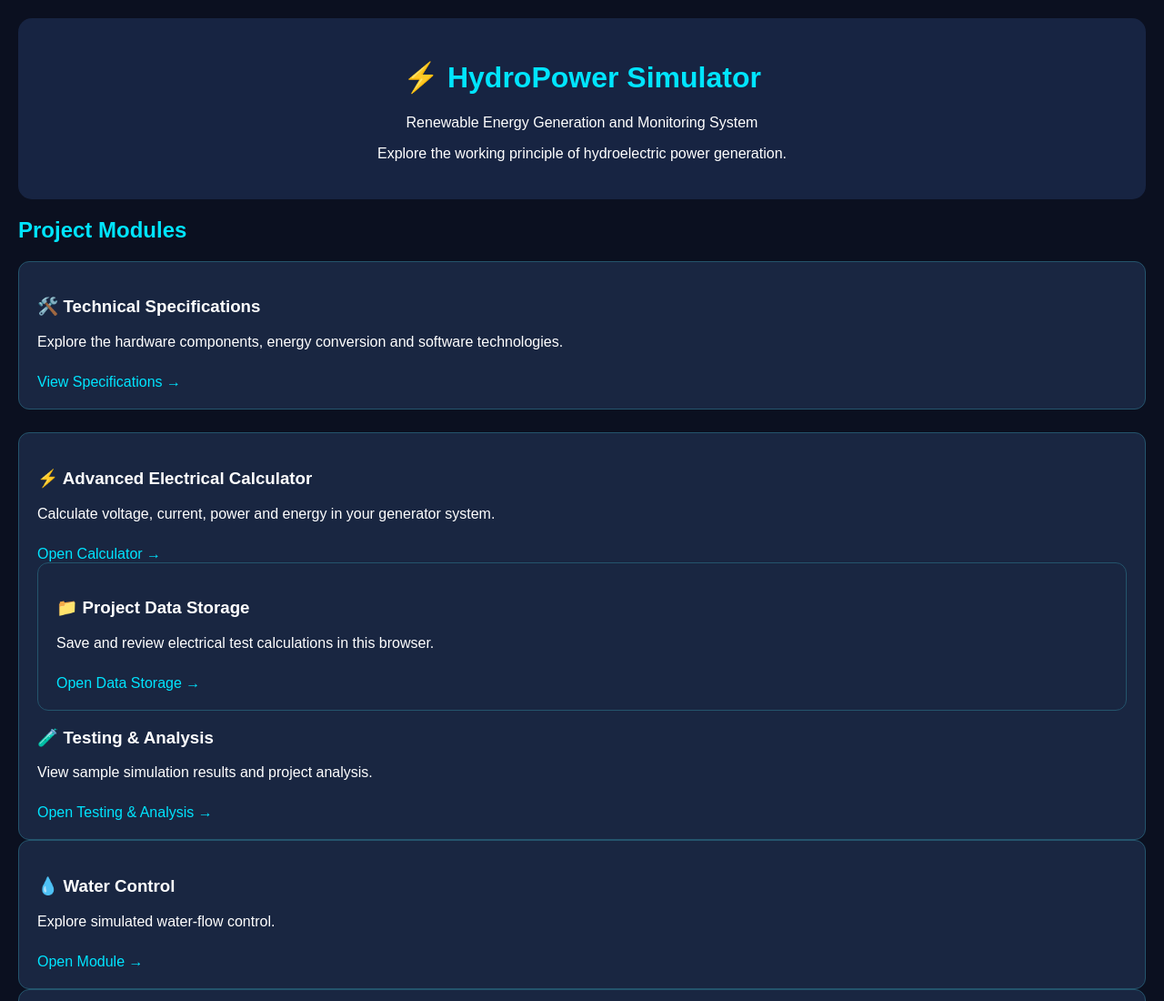
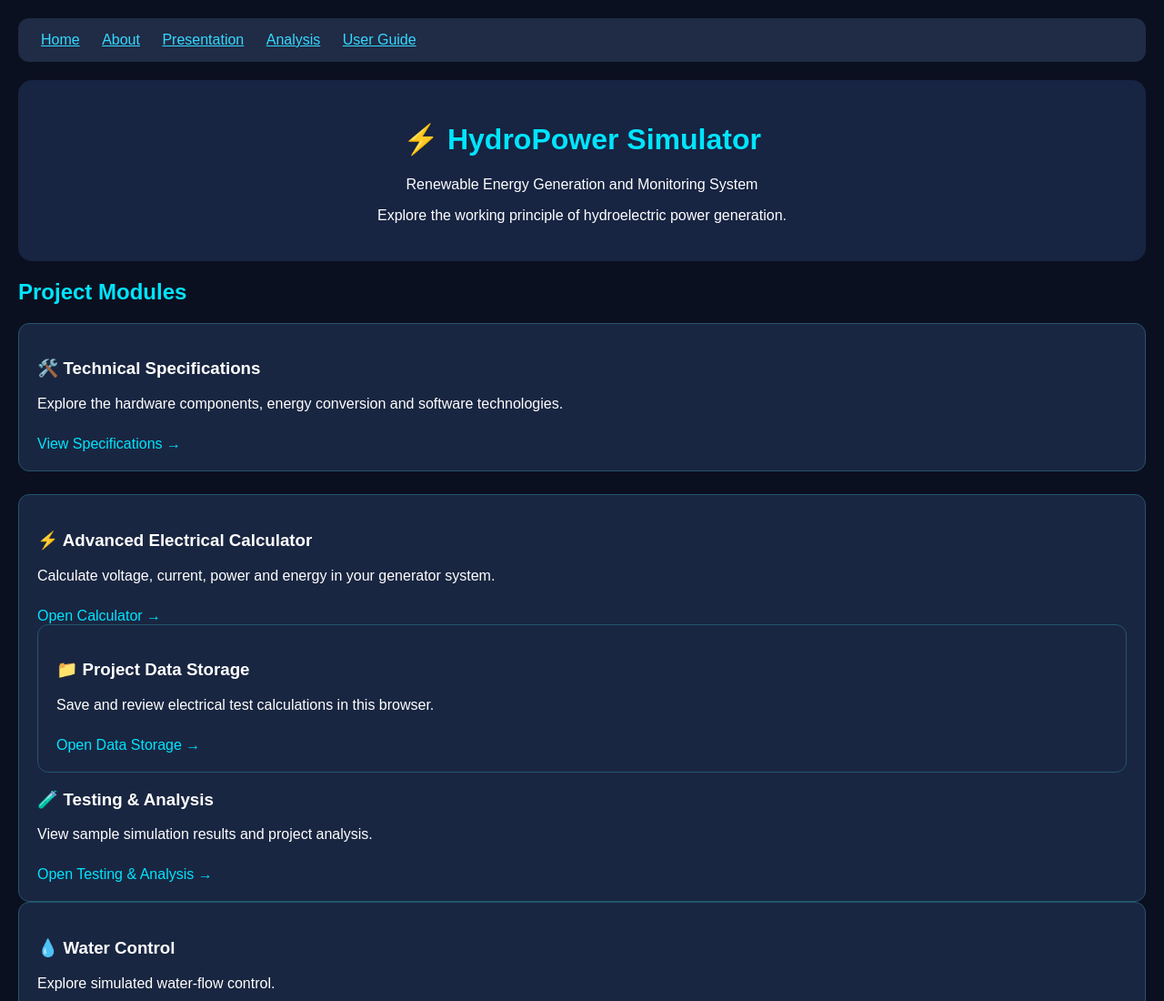
Before and after one commit to pragathish316/hydroelectric-power-generator, a plain HTML site: page dashboard.html in a window 1280 px wide. Shown: the top 1100 px of the page at 91% size. Drawn offline with Linux system fonts and the light colour scheme.

Commit message:
Add navigation bar to dashboard.html

```diff
--- a/dashboard.html
+++ b/dashboard.html
@@ -46,6 +46,13 @@ footer {
 </style>
 </head>
 <body>
+  <nav style="background:#202b45;padding:15px;border-radius:12px;margin-bottom:20px;">
+    <a href="dashboard.html" style="color:#35d9ff;margin:10px;">Home</a>
+    <a href="about.html" style="color:#35d9ff;margin:10px;">About</a>
+    <a href="presentation.html" style="color:#35d9ff;margin:10px;">Presentation</a>
+    <a href="testing-analysis.html" style="color:#35d9ff;margin:10px;">Analysis</a>
+    <a href="user-guide.html" style="color:#35d9ff;margin:10px;">User Guide</a>
+</nav>
 
 <header>
   <h1>⚡ HydroPower Simulator</h1>
```
